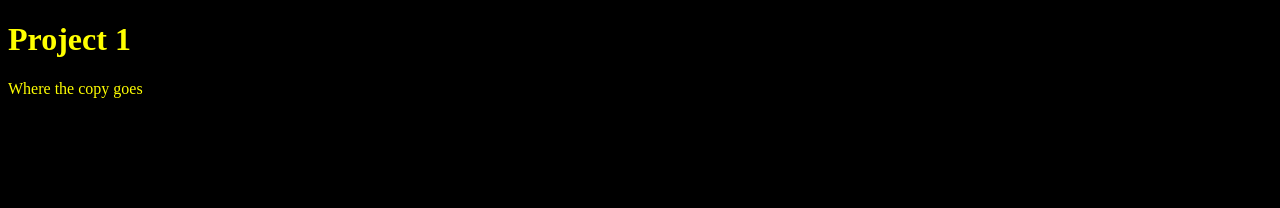
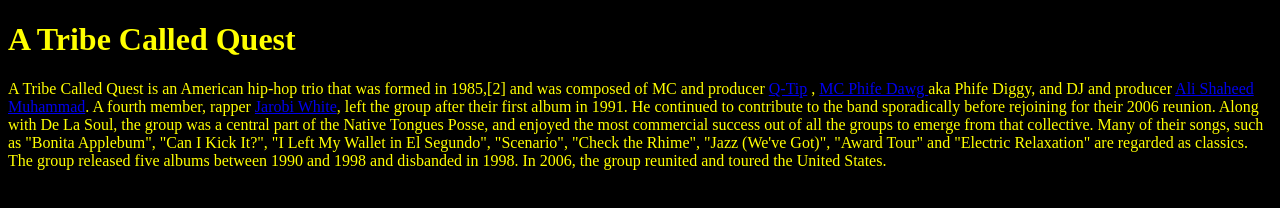
Before and after one commit to rodrigo17ga/rodrigo17ga.github.io, a plain HTML site: page unit_1/index.html in a window 1280 px wide. Drawn offline with Linux system fonts and the light colour scheme.

Commit message:
Added files via upload

```diff
--- a/unit_1/index.html
+++ b/unit_1/index.html
@@ -6,7 +6,15 @@
 </head>
 <body>
 
-<h1> Project 1 </h1>
-<p> Where the copy goes </p>
+<h1> A Tribe Called Quest </h1>
+
+<p> A Tribe Called Quest is an American hip-hop trio that was formed in 1985,[2] and was composed of MC and producer
+<a href="https://en.wikipedia.org/wiki/Q-Tip_%28musician%29"> Q-Tip</a> ,
+<a href="https://en.wikipedia.org/wiki/Phife_Dawg"> MC Phife Dawg </a>
+aka Phife Diggy, and DJ and producer
+<a href="https://en.wikipedia.org/wiki/Ali_Shaheed_Muhammad"> Ali Shaheed Muhammad</a>. A fourth member, rapper
+<a href="https://en.wikipedia.org/wiki/Jarobi_White"> Jarobi White</a>,
+left the group after their first album in 1991. He continued to contribute to the band sporadically before rejoining for their 2006 reunion. Along with De La Soul, the group was a central part of the Native Tongues Posse, and enjoyed the most commercial success out of all the groups to emerge from that collective. Many of their songs, such as "Bonita Applebum", "Can I Kick It?", "I Left My Wallet in El Segundo", "Scenario", "Check the Rhime", "Jazz (We've Got)", "Award Tour" and "Electric Relaxation" are regarded as classics. The group released five albums between 1990 and 1998 and disbanded in 1998. In 2006, the group reunited and toured the United States.</p>
+
 </body>
 </html>
```
